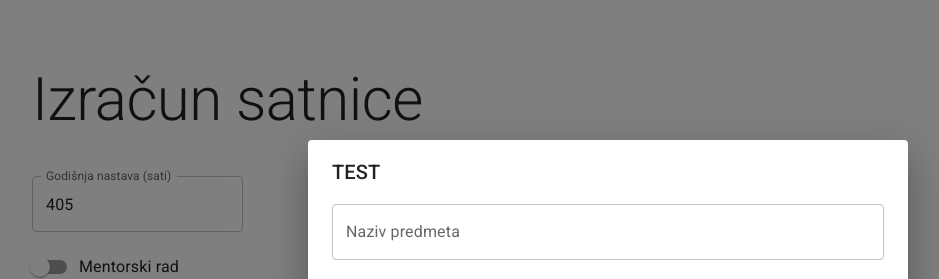
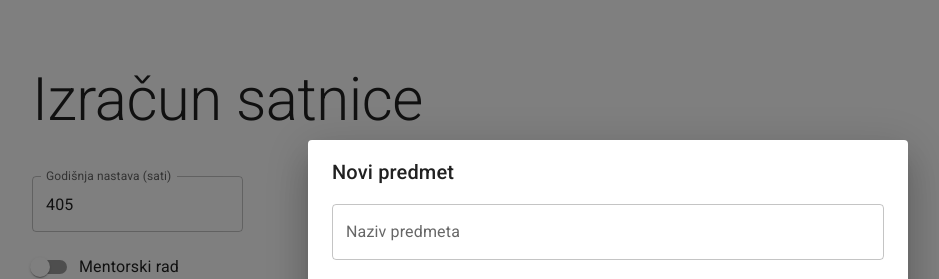
Before and after one commit to skruzic/satnica, a Next.js app: page / in a window 1280 px wide. Both pictures are taken after a click on the button "DODAJ PREDMET". Shown: the top 279 px of the page, without its empty margins (32-971 px from the left). Built offline with nearby package versions, Linux system fonts and the light colour scheme.

Commit message:
Malo bolja validacija brojeva

```diff
--- a/components/Person.js
+++ b/components/Person.js
@@ -17,6 +17,7 @@ const Person = ({ hours, mentor, onHoursChange, onMentorChange }) => {
           InputLabelProps={{ shrink: true }}
           value={hours}
           onChange={onHoursChange}
+          inputProps={{ inputMode: "numeric", pattern: "[0-9]*" }}
         />
       </Box>
       <Box sx={{ mt: 1, mb: 1 }}>
--- a/components/SubjectForm.js
+++ b/components/SubjectForm.js
@@ -37,7 +37,7 @@ const SubjectForm = ({ open, onClose, onSubmit }) => {
 
   return (
     <Dialog open={open} onClose={onClose}>
-      <DialogTitle>TEST</DialogTitle>
+      <DialogTitle>Novi predmet</DialogTitle>
       <DialogContent>
         <form onSubmit={formik.handleSubmit}>
           <Grid container spacing={3}>
@@ -48,6 +48,7 @@ const SubjectForm = ({ open, onClose, onSubmit }) => {
                 label="Naziv predmeta"
                 value={formik.values.name}
                 onChange={formik.handleChange}
+                autoComplete="off"
               />
             </Grid>
             <Grid item xs={12}>
--- a/pages/index.js
+++ b/pages/index.js
@@ -29,7 +29,11 @@ export default function Home() {
   };
 
   const handleTargetChange = (e) => {
-    setTarget(parseInt(e.target.value));
+    if (e.target.value == false) {
+      setTarget(0);
+    } else {
+      setTarget(parseInt(e.target.value));
+    }
   };
 
   const handleMentorChange = (e) => {
```
